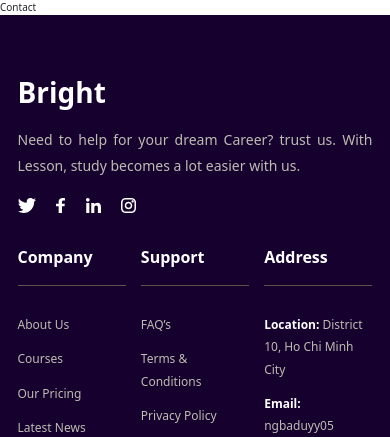
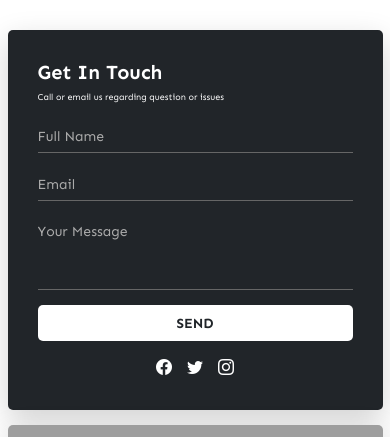
Before and after one commit to ngbaduyy10/cv-builder, a PHP site: page /cv-builder/pages/client/contact.php in a window 390 px wide. Shown: the part 80-517 px from the top of the page. Run offline with PHP 8.4, Linux system fonts and the light colour scheme; some libraries are stand-ins or nearby versions; grey boxes are pictures that could not be loaded.

Commit message:
contact page implemented

```diff
--- /dev/null
+++ b/assets/css/client/contact.css
@@ -0,0 +1,109 @@
+body {
+    background: #fff;
+    font-family: 'Sen', sans-serif!important;
+}
+
+/* Contact Form */
+.contact-form {
+    background-color: #2c2c2c; /* Màu xám đậm giống hình */
+}
+
+.contact-form h2 {
+    font-size: 3rem;
+    color: #fff;
+}
+
+.contact-form p {
+    font-size: 1.4rem;
+    line-height: 16px;
+}
+
+.contact-form .form-control {
+    border-bottom: 1px solid #666 !important;
+    padding: 0.5rem 0;
+    color: #fff !important;
+    font-size: 1.4rem;
+    background-color: transparent !important; /* Đảm bảo nền trong suốt */
+}
+
+.contact-form .form-control::placeholder {
+    color: #aaa !important; /* Màu placeholder rõ ràng */
+    font-size: 1.4rem;
+    opacity: 1; /* Đảm bảo placeholder hiển thị rõ */
+}
+
+.contact-form .form-control:focus {
+    box-shadow: none;
+    border-bottom: 1px solid #fff !important;
+}
+
+.contact-form textarea.form-control {
+    resize: none;
+}
+
+.contact-form .btn-light {
+    background-color: #fff;
+    border: none;
+    padding: 0.75rem;
+    font-size: 1.4rem;
+    transition: background-color 0.3s ease;
+}
+
+.contact-form .btn-light:hover {
+    background-color: #e0e0e0;
+}
+
+/* Social Links */
+.social-links {
+    width: 50px; /* Chiều rộng của block */
+    border-right: 1px solid #ddd;
+}
+
+.social-links a {
+    transition: color 0.3s ease;
+}
+
+.social-links a:hover {
+    color: #0d6efd; /* Màu xanh Bootstrap khi hover */
+}
+
+/* Social Links Mobile */
+.social-links-mobile a {
+    transition: color 0.3s ease;
+}
+
+.social-links-mobile i {
+    font-size: 1.6rem!important;
+}
+
+.social-links-mobile a:hover {
+    color: #0d6efd;
+}
+
+/* Map */
+.map-container {
+    height: 500px;
+    width: 100%;
+}
+
+/* Responsive */
+@media (max-width: 992px) {
+    .map-container {
+        height: 400px;
+    }
+    .contact-form {
+        padding: 2rem;
+    }
+}
+
+@media (max-width: 576px) {
+    .map-container {
+        height: 300px;
+    }
+    .contact-form h2 {
+        font-size: 2rem;
+    }
+    .contact-form p {
+        font-size: 0.9rem;
+    }
+}
--- a/pages/client/contact.php
+++ b/pages/client/contact.php
@@ -11,18 +11,57 @@
         rel="stylesheet"
     />
     <link rel="stylesheet" href="assets/css/client/layout.css" />
-    <title>Home</title>
+    <link rel="stylesheet" href="assets/css/client/contact.css" />
+    <title>Contact</title>
     <link href="https://cdn.jsdelivr.net/npm/bootstrap@5.3.3/dist/css/bootstrap.min.css" rel="stylesheet" integrity="sha384-QWTKZyjpPEjISv5WaRU9OFeRpok6YctnYmDr5pNlyT2bRjXh0JMhjY6hW+ALEwIH" crossorigin="anonymous">
-    <link href='https://unpkg.com/boxicons@2.1.4/css/boxicons.min.css' rel='stylesheet'>
+    <link href="https://cdn.jsdelivr.net/npm/bootstrap-icons@1.11.3/font/bootstrap-icons.css" rel="stylesheet">
     <link rel="stylesheet" href="https://cdn.jsdelivr.net/npm/sweetalert2@11/dist/sweetalert2.min.css">
-    <link rel="stylesheet" href="https://cdnjs.cloudflare.com/ajax/libs/font-awesome/6.7.2/css/all.min.css" integrity="sha512-Evv84Mr4kqVGRNSgIGL/F/aIDqQb7xQ2vcrdIwxfjThSH8CSR7PBEakCr51Ck+w+/U6swU2Im1vVX0SVk9ABhg==" crossorigin="anonymous" referrerpolicy="no-referrer" />
 </head>
 <body>
 <?php
 include __DIR__ . '/../../layouts/client/header.php';
 ?>
 
-<div>Contact</div>
+<div class="container py-5">
+    <div class="row g-4 align-items-center">
+        <!-- Form liên hệ -->
+        <div class="col-lg-5">
+            <div class="contact-form bg-dark text-white p-5 rounded-3 shadow-lg">
+                <h2 class="fw-bold mb-2">Get In Touch</h2>
+                <p class="text-white mb-4">Call or email us regarding question or issues</p>
+                <form>
+                    <div class="mb-4">
+                        <input type="text" id="fullName" class="form-control form-control-lg bg-transparent text-white border-0 border-bottom rounded-0" placeholder="Full Name" required>
+                    </div>
+                    <div class="mb-4">
+                        <input type="email" id="email" class="form-control form-control-lg bg-transparent text-white border-0 border-bottom rounded-0" placeholder="Email" required>
+                    </div>
+                    <div class="mb-4">
+                        <textarea id="message" class="form-control form-control-lg bg-transparent text-white border-0 border-bottom rounded-0" rows="3" placeholder="Your Message" required></textarea>
+                    </div>
+                    <button type="submit" class="btn btn-light btn-lg w-100 fw-bold text-dark rounded-3">SEND</button>
+                </form>
+                <!-- Social Links for Mobile -->
+                <div class="social-links-mobile d-flex justify-content-center gap-4 mt-4">
+                    <a href="#" class="text-white"><i class="bi bi-facebook fs-5"></i></a>
+                    <a href="#" class="text-white"><i class="bi bi-twitter fs-5"></i></a>
+                    <a href="#" class="text-white"><i class="bi bi-instagram fs-5"></i></a>
+                </div>
+            </div>
+        </div>
+        <!-- Google Map với iframe -->
+        <div class="col-lg-7">
+            <div class="map-container rounded-3 overflow-hidden shadow-lg">
+                <iframe
+                        src="https://www.google.com/maps/embed?pb=!1m18!1m12!1m3!1d3919.5163767222098!2d106.7043759!3d10.7717064!2m3!1f0!2f0!3f0!3m2!1i1024!2i768!4f13.1!3m3!1m2!1s0x31752f3acf87eaeb%3A0xc969a1975f3be32a!2sBitexco%20Financial%20Tower!5e0!3m2!1svi!2s!4v1743093885005!5m2!1svi!2s"
+                        class="map-container"
+                        allowfullscreen=""
+                        loading="lazy">
+                </iframe>
+            </div>
+        </div>
+    </div>
+</div>
 
 <?php
 include __DIR__ . '/../../layouts/client/footer.php';
```
